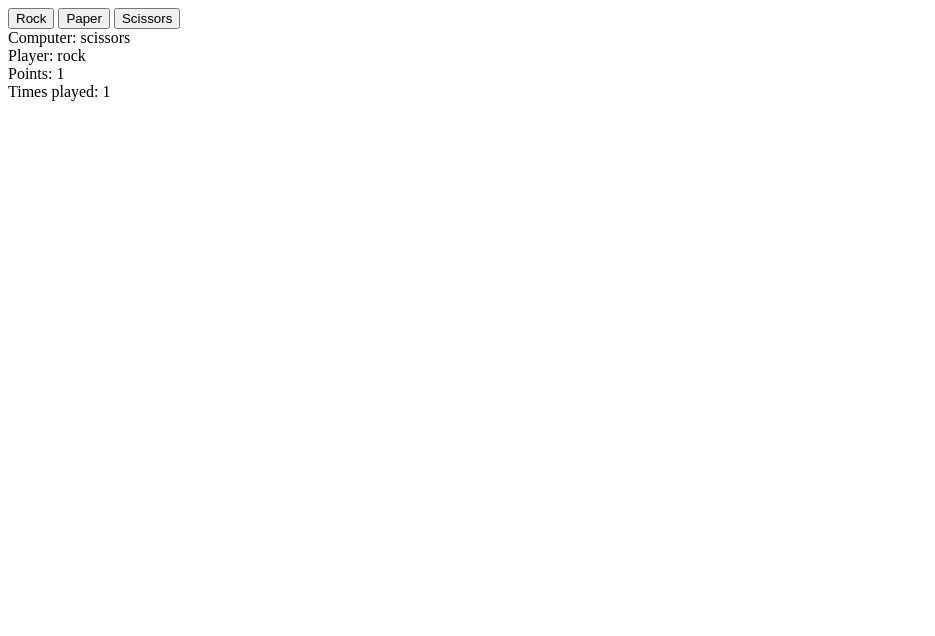
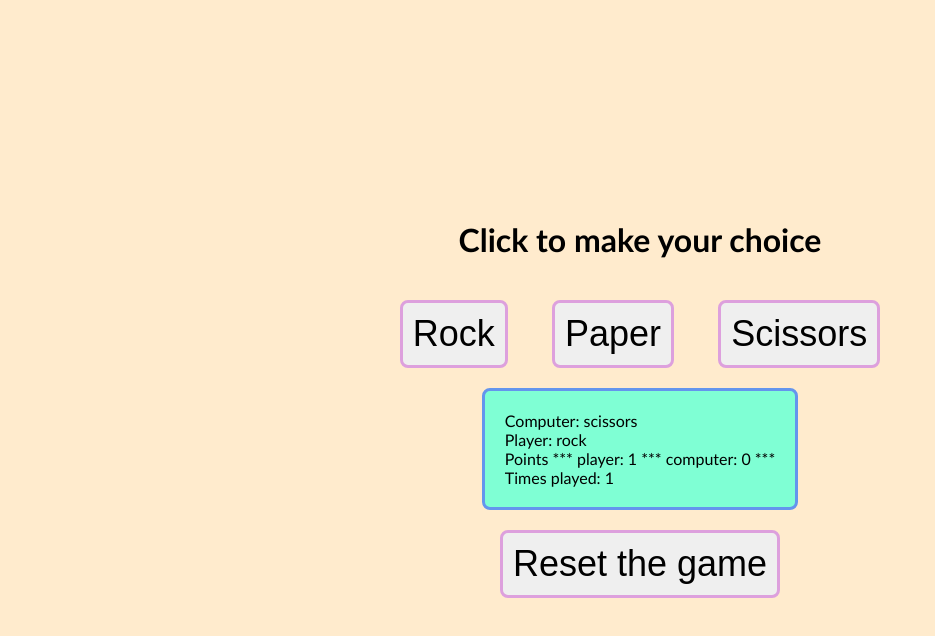
Before and after one commit to vietnguyen0224/rock-paper-scissors, a plain HTML site: page index.html in a window 1280 px wide. Both pictures are taken after a click on the button "Rock". Shown: the whole page, without its empty margins (0-935 px from the left). Drawn offline with Linux system fonts and the light colour scheme.

Commit message:
Finished css

```diff
--- a/index.html
+++ b/index.html
@@ -3,14 +3,21 @@
 <head>
     <meta charset="UTF-8">
     <meta name="viewport" content="width=device-width, initial-scale=1.0">
+    <title>Rock Paper Scissors</title>
     <script src="./script.js" defer></script>
-    <title>Document</title>
+    <link rel="stylesheet" href="./style.css" />
 </head>
 <body>
-    <button class="player" id="rock">Rock</button>
-    <button class="player" id ="paper">Paper</button>
-    <button class="player" id="scissors">Scissors</button>
-    <div id="container">
+    <div class="wrapper">
+        <h1>Click to make your choice</h1>
+        <div class="buttons">
+            <button class="player" id="rock">Rock</button>
+            <button class="player" id="paper">Paper</button>
+            <button class="player" id="scissors">Scissors</button>
+        </div>
+        <div id="container">
+        </div>
+        <button class="reset">Reset the game</button>
     </div>
 </body>
 </html>
--- a/script.js
+++ b/script.js
@@ -21,34 +21,52 @@ function playGround(player, computer) {
 const playerChoices = document.querySelectorAll('.player')
 const container = document.querySelector('#container');
 
-let point = 0;
+let p = 0;
+let c = 0;
 let count = 0;
 
 const res = document.createElement('div');
+res.classList.add('display');
 const time = document.createElement('div');
+time.classList.add('display');
 const comp = document.createElement('div');
+comp.classList.add('display');
 const player = document.createElement('div');
-const display = document.createElement('div');
+player.classList.add('display')
+const point = document.createElement('div');
+point.classList.add('display');
 
-container.append(comp, player, display, time, res);
+container.append(comp, player, point, time, res);
 
 function game(e) {
+    container.classList.add("container");
     let computer = getComputerChoice();
     let result = playGround(e.target.id, computer);
-    if (result === 'Win!') point++;
+    if (result === 'Win!') p++;
+    if (result === 'Lose!') c++;
     comp.textContent = `Computer: ${computer}`;
     player.textContent = `Player: ${e.target.id}`
-    display.textContent = `Points: ${point}`;
+    point.textContent = `Points *** player: ${p} *** computer: ${c} ***`;
     ++count;
-    time.textContent = `Times played: ${count}`;
     if (count >= 5) {
-        if (point >= 3) res.textContent = 'Player wins!!!!';
+        if (p > c) res.textContent = 'Player wins!!!!';
+        else if (p === c) res.textContent = 'Tie!!';
         else res.textContent = 'Computer wins :(';
         playerChoices.forEach(choice => choice.disabled = true);
     }
+    time.textContent = `Times played: ${count}`;
 }
+playerChoices.forEach(choice => choice.addEventListener('click', game));
 
-window.addEventListener('click', game);
+
+
+function reset() {
+    p = 0, c = 0, count = 0;
+    res.textContent = '', player.textContent = '', point.textContent = '', time.textContent = '', comp.textContent = '';
+    playerChoices.forEach(choice => choice.disabled = false);
+    container.classList.remove("container");
+}
+document.querySelector('.reset').addEventListener('click', reset);
 
 
 // function game() {
--- /dev/null
+++ b/style.css
@@ -0,0 +1,40 @@
+body {
+    background-color: blanchedalmond;
+    height: 100vh;
+    font-weight: lighter;
+    font-family: 'Gill Sans', 'Gill Sans MT', Calibri, 'Trebuchet MS', sans-serif;
+}
+
+.wrapper {
+    height: 100vh;
+    display: flex;
+    flex-direction: column;
+    justify-content: center;
+    align-items: center;
+}
+
+.player, .reset {
+    border: 3px solid plum;
+    border-radius: 8px;
+    padding: 10px;
+    margin: 20px;
+    font-size: 36px;
+}
+
+.player:hover {
+    scale: 1.1;
+    background-color: darksalmon;
+    cursor: grab;
+}
+
+.reset:hover {
+    background-color: darkred;
+    color: white;
+}
+
+.container {
+    background-color: aquamarine;
+    border: 3px solid cornflowerblue;
+    border-radius: 8px;
+    padding: 20px;
+}
```
